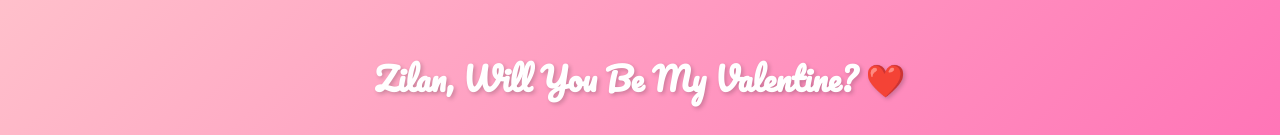
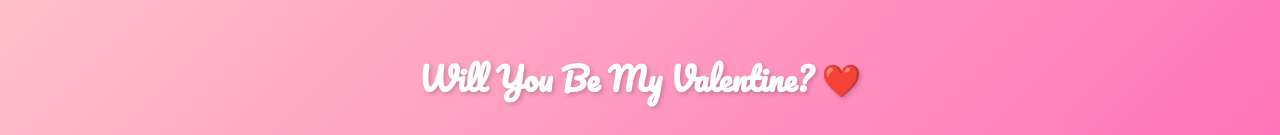
Before and after one commit to ImLozha/valentine-website, a plain HTML site: page index.html in a window 1280 px wide. Shown: the top 135 px of the page. Drawn offline with Linux system fonts and the light colour scheme.

Commit message:
Update index.html

```diff
--- a/index.html
+++ b/index.html
@@ -69,7 +69,7 @@
 </head>
 <body>
 
-    <h1>Zilan, Will You Be My Valentine? ❤️</h1>
+    <h1>Will You Be My Valentine? ❤️</h1>
 
     <!-- Hugging Hello Kitty & Bear -->
     <img class="hugging-img" src="https://i.postimg.cc/1zXjxmNs/hello-kitty-bear-hug.png" alt="Hugging Hello Kitty and Bear">
```
